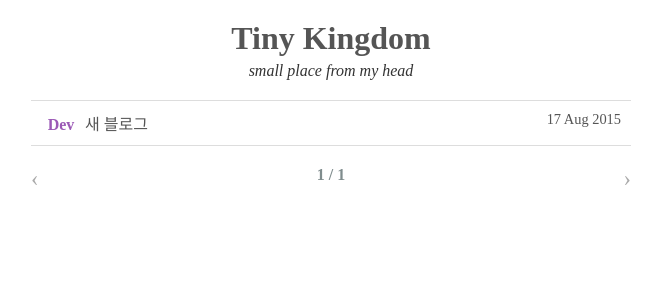
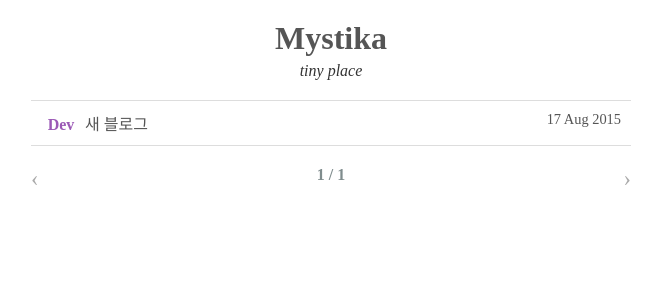
Before and after one commit to blurfx/xo.dev, a Jekyll site: the page built from index.html, in a window 1280 px wide. Shown: the top 300 px of the page, without its empty margins (309-970 px from the left). Built offline with Jekyll 4.4.1, drawn with Linux system fonts in a browser that asks for light colours; the list of posts is cut into pages by our own code.

Commit message:
rollback

```diff
--- a/_config.yml
+++ b/_config.yml
@@ -1,5 +1,5 @@
-title: Tiny Kingdom
-description: small place from my head
+title: Mystika
+description: tiny place
 
 footer-links:
   dribbble:
```
